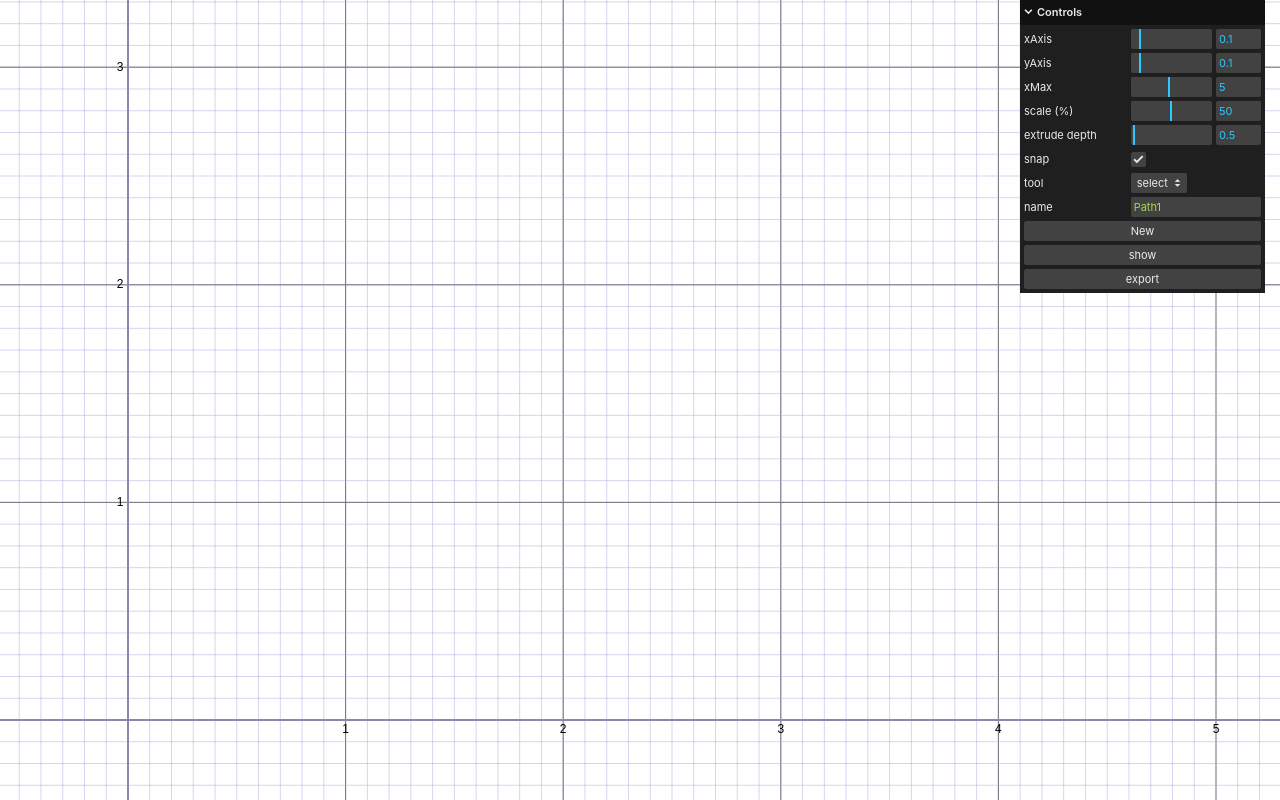
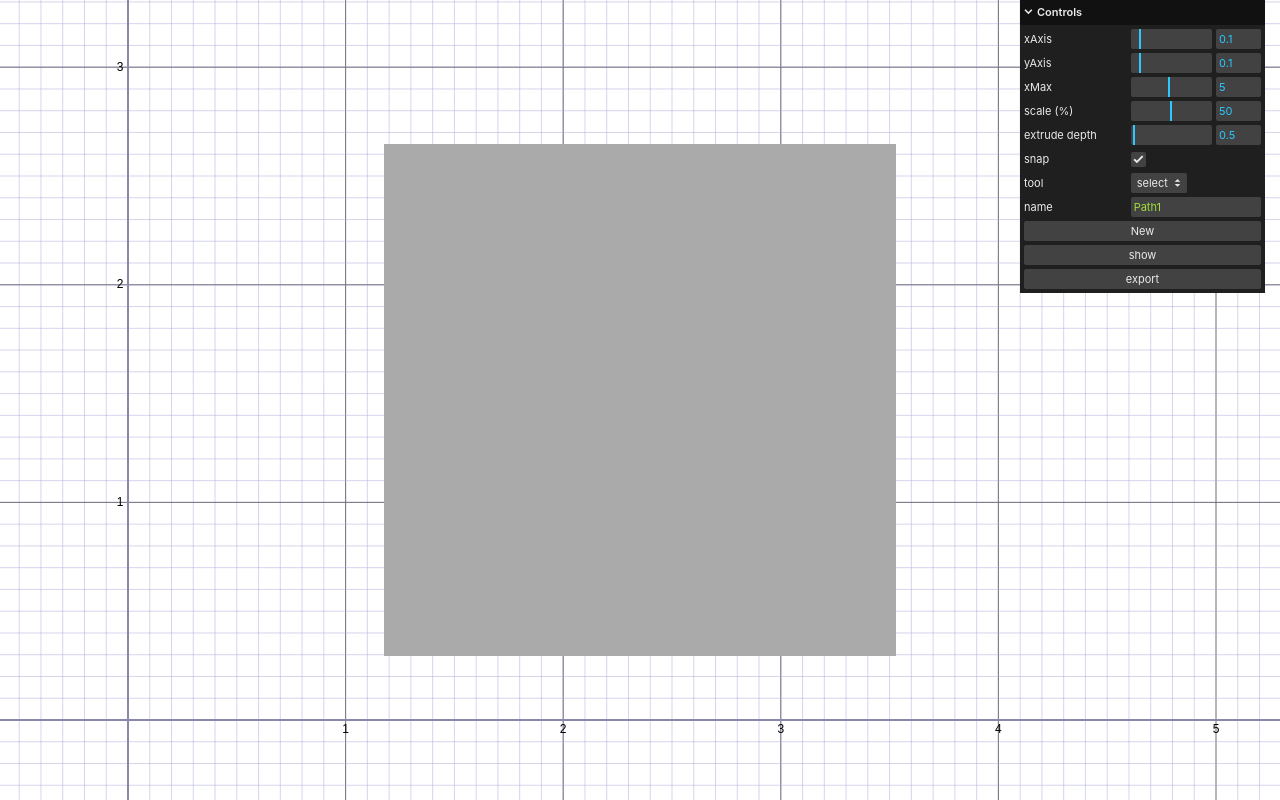
Before and after one commit to NikLever/ThreeJS-PathEditor, a website built with Vite: page index.html in a window 1280 px wide. Both pictures are taken after a click on the button "show". Built offline with nearby package versions, Linux system fonts and the light colour scheme.

Commit message:
Added show and export

```diff
--- a/index.html
+++ b/index.html
@@ -10,6 +10,17 @@
                 display: none;
                 position: absolute;
                 z-index: 10;
+            }
+
+            #preview {
+                position: absolute;
+                top: -500;
+                left: 50%;
+                transform: translateX(-50%);
+                width: 512px;
+                height: 512px;
+                z-index: 11;
+                transition: top 1s;
             }
         </style>
         <script src="https://cdn.tailwindcss.com"></script>
@@ -25,6 +36,7 @@
             </div>
         </div>
         <!-- Context Menu -->
+         <div id="preview"></div>
     </body>
     <script type="module" src="index.js"></script>
 </html>
--- a/index.js
+++ b/index.js
@@ -1,7 +1,9 @@
 import GUI from "three/examples/jsm/libs/lil-gui.module.min.js";
+import * as THREE from "three";
 import { Store } from "./store.js";
 import { Menu } from "./menu.js";
 import { Geometry } from "./geometry.js";
+import { Preview } from "./preview.js";
 
 class App{
     constructor(){
@@ -13,6 +15,7 @@ class App{
         this.config = { yAxis: 0.1, xAxis: 0.1, xMax: 5, scale: 50, snap: true,
             export: () => {
                 console.log( 'Export' );
+                this.export();
             },
             newPath: () => {
                 console.log( 'New' );
@@ -21,7 +24,9 @@ class App{
                 }
             },
             show: () => {
-                console.log( 'Show' );
+                //console.log( 'Show' );
+                this.preview.show( this.nodes );
+                this.previewOn = true;
             },
             name: 'Path1',
             tool: 'select', depth: 0.5
@@ -61,6 +66,10 @@ class App{
         }
 
         canvas.addEventListener('pointerdown', ( evt ) => {
+            if ( this.preview.on ){
+                this.preview.hide();
+                return;
+            }
             if ( evt.button == 2 ) return;
             this.pointerDown = true;
             const pt = this.convertScreenToPath( evt.x, evt.y );
@@ -100,7 +109,27 @@ class App{
             { name: 'Change', code: 'changeNode()'}
         ]);
 
+        this.preview = new Preview();
+
         this.resize();
+    }
+
+    export(){
+        let str = "const shape = new THREE.Shape();\n";
+        this.nodes.forEach( node => {
+            switch( node.tool ){
+                case "moveTo":
+                    str = `${str}shape.moveTo( ${node.x}, ${node.y });\n`;
+                    break;
+                case "lineTo":
+                    str = `${str}shape.lineTo( ${node.x}, ${node.y });\n`;
+                    break;
+            }
+        })
+
+        navigator.clipboard.writeText(str);
+
+        alert( "Code copied to the clipboard" );
     }
 
     deleteNode(){
--- /dev/null
+++ b/preview.js
@@ -0,0 +1,103 @@
+import { ExtrudeGeometry,
+         MeshStandardMaterial,
+         Mesh,
+         Shape,
+         Scene,
+         Color,
+         DirectionalLight,
+         HemisphereLight,
+         PerspectiveCamera,
+         Vector3,
+         WebGLRenderer } from "three";
+import { OrbitControls } from "three/examples/jsm/controls/OrbitControls.js";
+
+export class Preview{
+    constructor(){
+        this.scene = new Scene();
+        this.scene.background = new Color( 0xAAAAAA );
+        this.camera = new PerspectiveCamera( 40, 1, 0.1, 20 );
+        this.camera.position.set( 0, 0, 3 );
+        this.renderer = new WebGLRenderer( { antialias: true } );
+        this.renderer.setSize( 512, 512 );
+        this.light = new DirectionalLight( 0xFFFFFF, 3 );
+        this.light.position.set( 1, 1, 1 );
+        this.ambient = new HemisphereLight( 0xAAAAFF, 0x222255, 0.1 );
+        this.scene.add( this.light );
+        this.scene.add( this.ambient );
+        this.container = document.getElementById("preview");
+        this.container.appendChild( this.renderer.domElement );
+        this.controls = new OrbitControls( this.camera, this.renderer.domElement );
+        this.controls.addEventListener( "change", this.render.bind(this) );
+        this.material = new MeshStandardMaterial( { color: 0x3333BB } );
+        this.on = false;
+    }
+
+    show( nodes, depth ){
+        const shape = this.nodesToShape( nodes );
+
+        if ( this.mesh ){
+            this.mesh.geometry.dispose();
+            this.scene.remove( this.mesh );
+        }
+
+        const geometry = new ExtrudeGeometry( shape, {
+            depth,
+            bevelEnabled: false
+        });
+
+        this.mesh = new Mesh( geometry, this.material );
+        this.scene.add( this.mesh );
+
+        const height = window.innerHeight;
+        const top = (height - 512) / 2;
+        this.container.style.top = `${top}px`;
+
+        this.controls.target = this.getCenterPoint( this.mesh );
+        this.controls.update();
+
+        this.render();
+
+        this.on = true;
+    }
+
+    hide(){
+        this.container.style.top = "-600px";
+        this.on = false;
+    }
+
+    getCenterPoint(mesh) {
+        const middle = new Vector3();
+        const geometry = mesh.geometry;
+
+        geometry.computeBoundingBox();
+
+        middle.x = (geometry.boundingBox.max.x + geometry.boundingBox.min.x) / 2;
+        middle.y = (geometry.boundingBox.max.y + geometry.boundingBox.min.y) / 2;
+        middle.z = (geometry.boundingBox.max.z + geometry.boundingBox.min.z) / 2;
+
+        mesh.localToWorld( middle );
+
+        return middle;
+    }
+
+    nodesToShape( nodes ){
+        const shape = new Shape();
+
+        nodes.forEach( node => {
+            switch( node.tool ){
+                case 'moveTo':
+                    shape.moveTo( node.x, node.y );
+                    break;
+                case 'lineTo':
+                    shape.lineTo( node.x, node.y );
+                    break;
+            }
+        });
+
+        return shape;
+    }
+
+    render(){
+        this.renderer.render( this.scene, this.camera );
+    }
+}
```
Also changed, not shown: test.js (added, +11 -0 lines).
